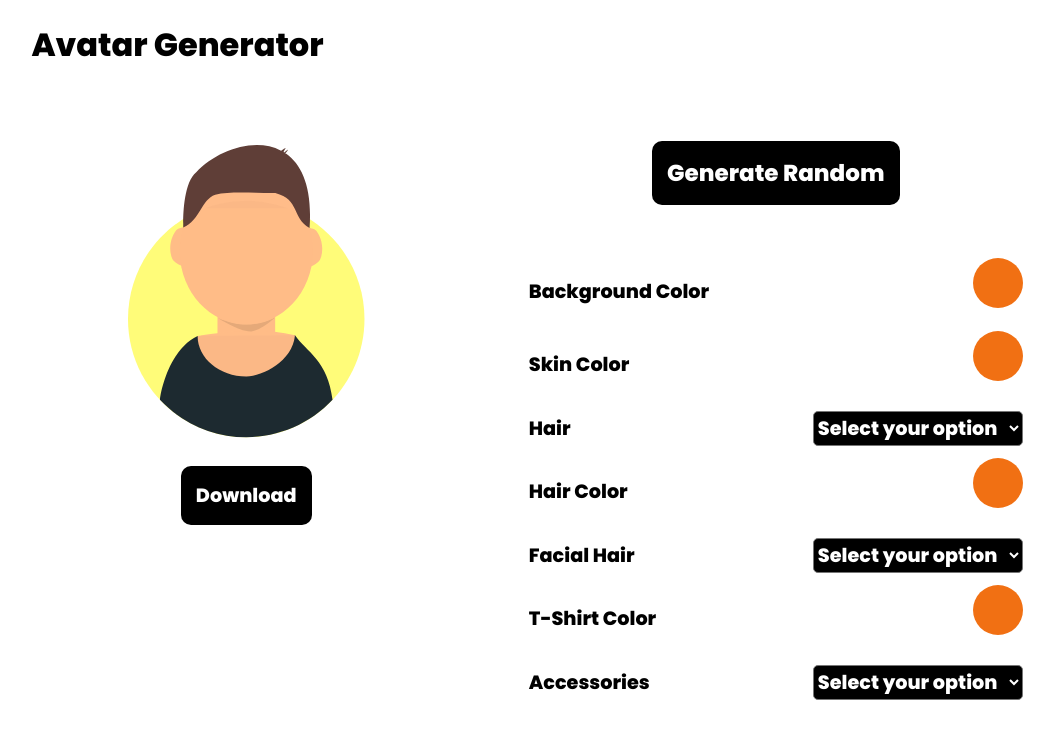
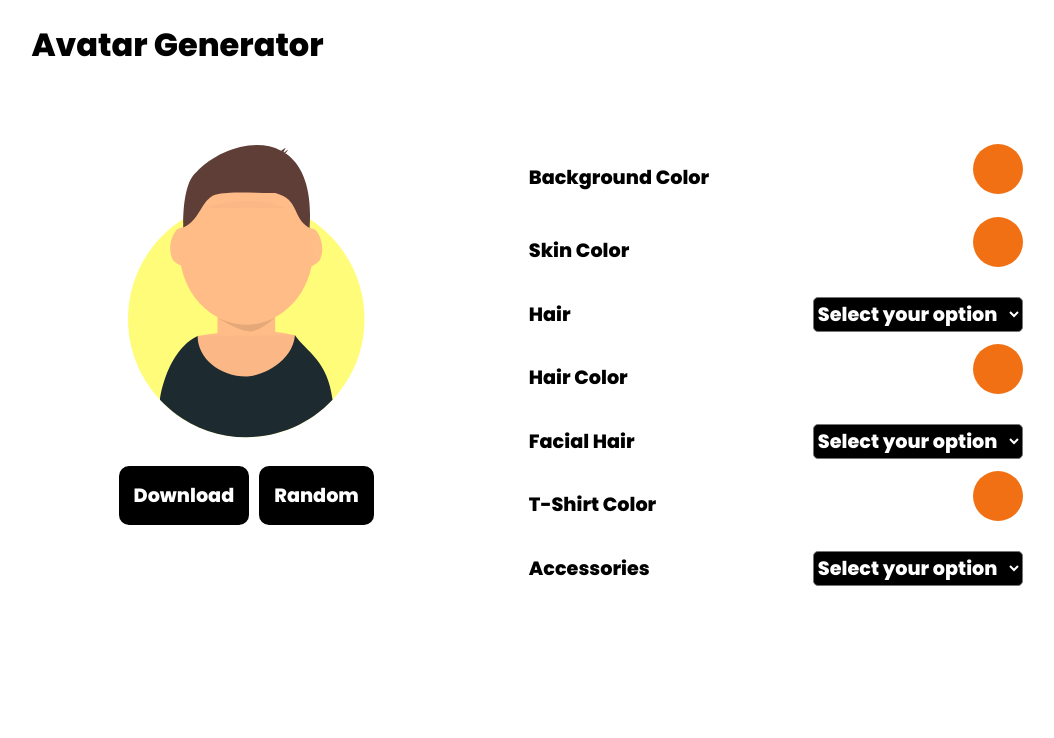
Before and after one commit to ambx/avatar-generator, a Next.js app: page / in a window 1280 px wide. Shown: the top 738 px of the page, without its empty margins (79-1133 px from the left). Built offline with nearby package versions, Linux system fonts and the light colour scheme.

Commit message:
alignment update

```diff
--- a/components/Avatar/index.js
+++ b/components/Avatar/index.js
@@ -7,7 +7,12 @@
             <SVG width="300" height="300"/>
 
             <br />
+            <div className={styles.buttons}>
             <button className={styles.button} onClick={downloadSVG}>Download</button>
+            <button className={styles.button}>Random</button>
+            </div>
+            <br />
+
         </div>
     )
 }
--- a/components/Avatar/styles.module.scss
+++ b/components/Avatar/styles.module.scss
@@ -5,4 +5,11 @@
     display: flex;
     flex-direction: column;
     align-items: center;
+    @include respond-below(sm){
+        justify-content: center;
+    }
+    .buttons{
+        display: flex;
+        gap: 10px;
+    }
 }
--- a/components/Form/index.js
+++ b/components/Form/index.js
@@ -4,9 +4,6 @@
 export default function Form(){
     return(
         <div className={styles.container}>
-            <button className={styles.button}> Generate Random</button>
-            <br />
-            <br />
             <table>
                 <tr>
                     <td>Background Color</td>
--- a/components/Form/styles.module.scss
+++ b/components/Form/styles.module.scss
@@ -9,6 +9,9 @@
     table{
         justify-content: flex-end;
         width: 500px;
+        @include respond-below(sm){
+            width: 100vw;
+        }
         tr{
             text-align: left;
             .input{
```
